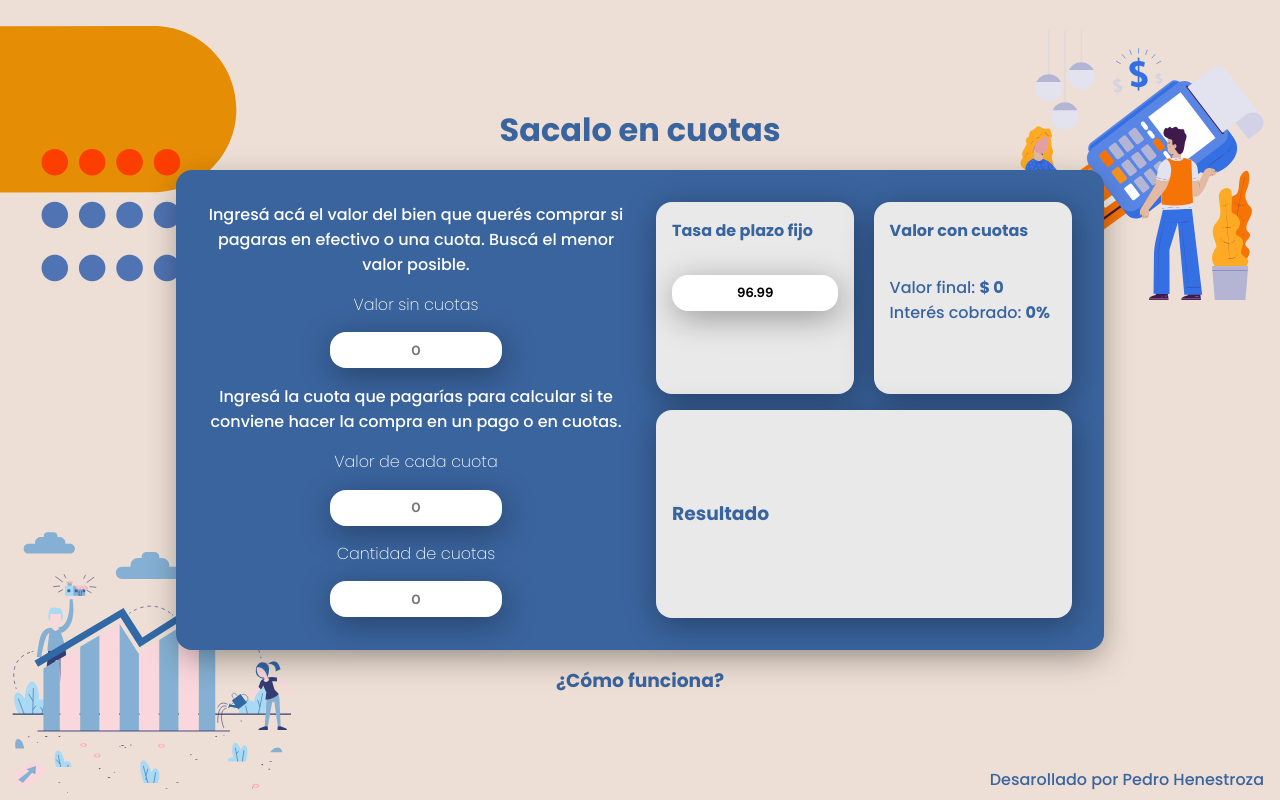
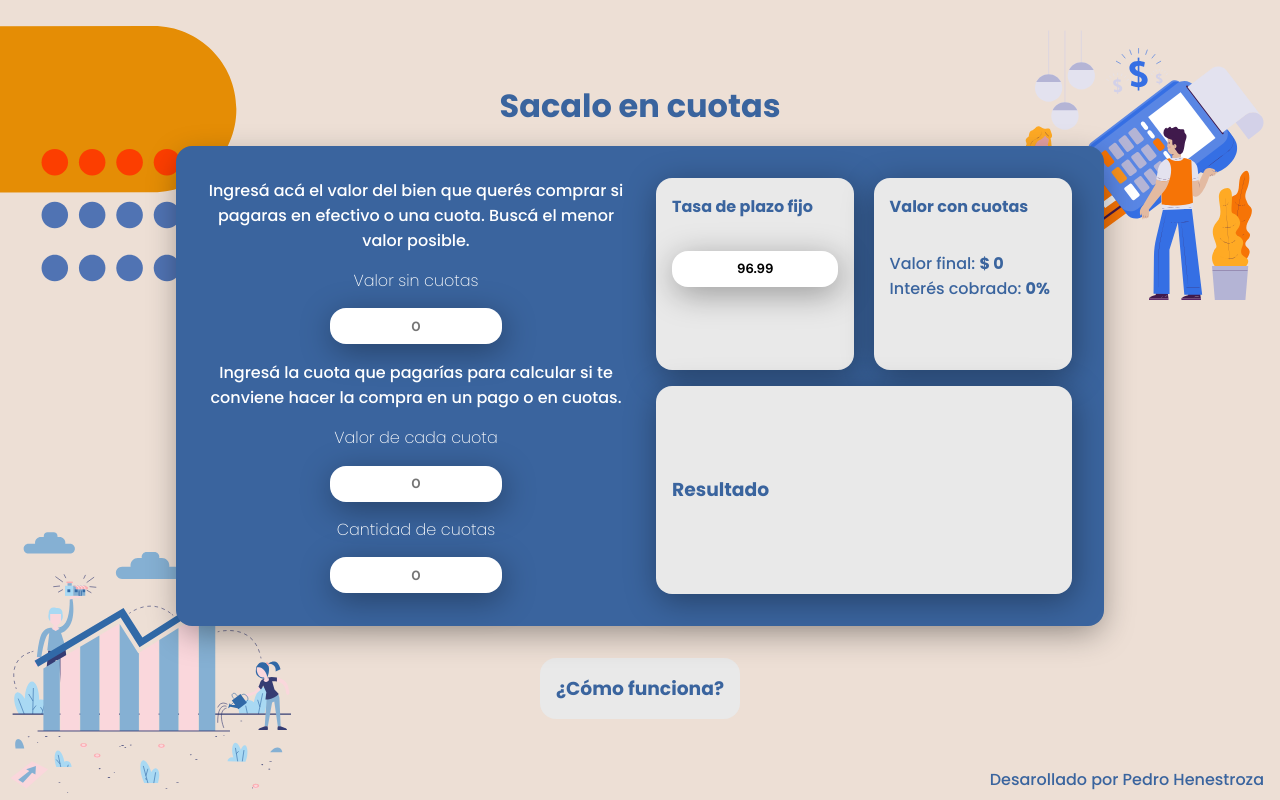
Before and after one commit to soype/sacaloencuotas, a React (Create React App) app: page / in a window 1280 px wide. Built offline with nearby package versions, Linux system fonts and the light colour scheme.

Commit message:
Add buttons

```diff
--- a/src/components/about/About.module.css
+++ b/src/components/about/About.module.css
@@ -1,6 +1,12 @@
 .about {
-  margin-top: 1rem;
+  margin-top: 2rem;
   cursor: pointer;
+  display: flex;
+  justify-content: center;
+  align-items: center;
+  border-radius: 1rem;
+  background-color: rgb(233, 233, 233);
+  padding: 1rem;
 }
 
 @media all and (max-width: 1200px) {
--- a/src/components/about/About.module.scss
+++ b/src/components/about/About.module.scss
@@ -1,14 +1,20 @@
-.about{
-    margin-top: 1rem;
+.about {
+  margin-top: 2rem;
   cursor: pointer;
+  display: flex;
+  justify-content: center;
+  align-items: center;
+  border-radius: 1rem;
+  background-color: rgb(233, 233, 233);
+  padding: 1rem;
 }
 
-@media all and (max-width: 1200px){
-    .about{
+@media all and (max-width: 1200px) {
+  .about {
     margin-bottom: 3rem;
     z-index: 3;
     height: 3rem;
-        padding: .5rem 1rem .5rem;
+    padding: 0.5rem 1rem 0.5rem;
     color: white;
     background-color: rgb(58, 100, 158);
     display: flex;
@@ -16,7 +22,7 @@
     align-items: center;
     border-radius: 1rem;
     cursor: pointer;
-        h3{
+    h3 {
       font-weight: 400;
     }
   }
--- a/src/components/about/Modal.module.css
+++ b/src/components/about/Modal.module.css
@@ -30,6 +30,7 @@
 
 .cafecito {
   text-align: center;
+  padding: 1rem;
 }
 
 .cafecito-link {
--- a/src/components/about/Modal.module.scss
+++ b/src/components/about/Modal.module.scss
@@ -30,6 +30,7 @@
 
 .cafecito{
     text-align: center;
+    padding: 1rem;
 }
 
 .cafecito-link{
```
Also changed, not shown: 2 other files (tests, documents, lock files or other folders). Lines whose indentation alone changed are shown as unchanged.
